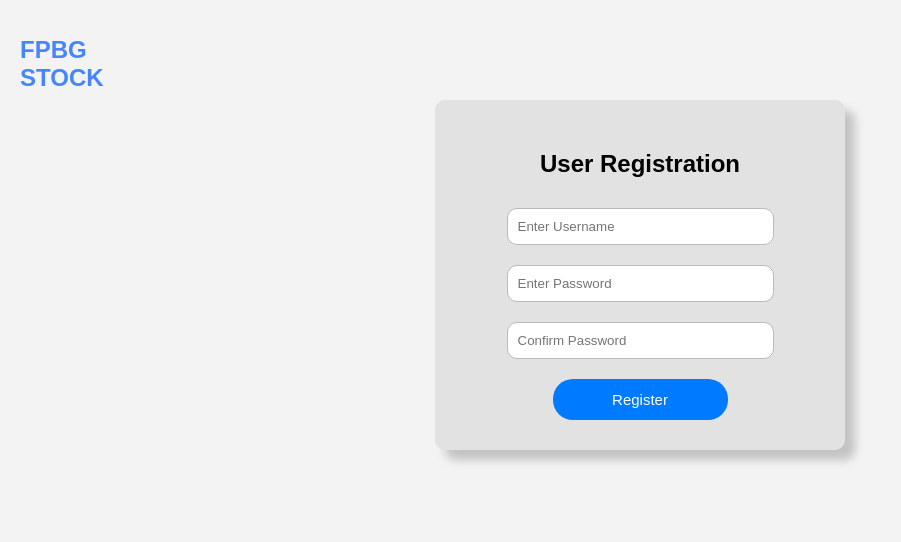
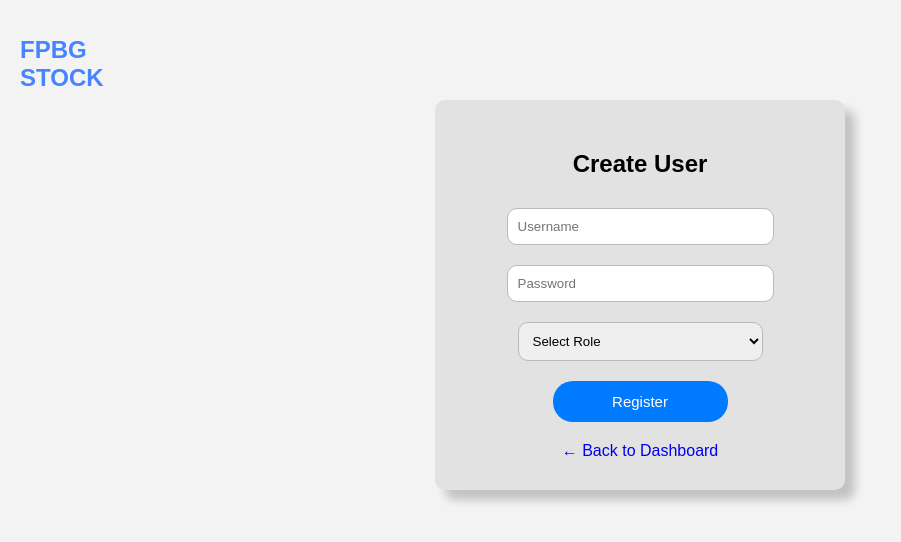
Before and after one commit to SlowlyKent/fpbg_final, a PHP site: page /create.php in a window 1280 px wide. Shown: the top 542 px of the page, without its empty margins (0-901 px from the left). Run offline with PHP 8.4, Linux system fonts and the light colour scheme; a user stored in the database is signed in.

Commit message:
Update create.php

```diff
--- a/create.php
+++ b/create.php
@@ -1,54 +1,47 @@
 <?php
 session_start();
-include 'connect.php'; // Ensure this file has correct database connection
-//test
-//sample adjustment
+include 'connect.php';
+
+
+if (!isset($_SESSION['user_id']) || $_SESSION['role'] !== 'admin') {
+    header('Location: index.php');
+    exit();
+}
+
+$error = '';
+$success = '';
+
 if ($_SERVER["REQUEST_METHOD"] == "POST") {
-    // Check if form fields are set
-    if (isset($_POST['username'], $_POST['password'], $_POST['confirm_password'])) {
-        $username = trim($_POST['username']);
-        $password = trim($_POST['password']);
-        $confirm_password = trim($_POST['confirm_password']);
+    $username = trim($_POST['username']);
+    $password = $_POST['password'];
+    $role = $_POST['role'];
 
-        // Check if passwords match
-        if ($password !== $confirm_password) {
-            echo "<script>alert('Passwords do not match!'); window.location.href='register.php';</script>";
-            exit();
+    if (empty($username) || empty($password) || empty($role)) {
+        $error = "All fields are required.";
+    } else {
+        $check_stmt = $conn->prepare("SELECT user_id FROM users WHERE username = ?");
+        $check_stmt->bind_param("s", $username);
+        $check_stmt->execute();
+        $check_result = $check_stmt->get_result();
+
+        if ($check_result->num_rows > 0) {
+            $error = "Username already exists.";
+        } else {
+            $hashed_password = password_hash($password, PASSWORD_DEFAULT);
+            $insert_stmt = $conn->prepare("INSERT INTO users (username, password, role) VALUES (?, ?, ?)");
+            $insert_stmt->bind_param("sss", $username, $hashed_password, $role);
+
+            if ($insert_stmt->execute()) {
+                $success = "Account created successfully.";
+            } else {
+                $error = "Error creating account.";
+            }
+            $insert_stmt->close();
         }
-
-        // Check if username already exists
-        $checkStmt = $conn->prepare("SELECT user_id FROM users WHERE username = ?");
-        $checkStmt->bind_param("s", $username);
-        $checkStmt->execute();
-        $checkStmt->store_result();
-
-        if ($checkStmt->num_rows > 0) {
-            echo "<script>alert('Username already taken!'); window.location.href='register.php';</script>";
-            exit();
-        }
-        $checkStmt->close();
-
-        // Hash password for security
-        $hashed_password = password_hash($password, PASSWORD_BCRYPT);
-
-        // Insert user into database
-        $stmt = $conn->prepare("INSERT INTO users (username, password) VALUES (?, ?)");
-        $stmt->bind_param("ss", $username, $hashed_password);
-
-        if ($stmt->execute()) {
-            echo "<script>alert('Registration successful! Please log in.'); window.location.href='index.php';</script>";
-        } else {
-            echo "<script>alert('Registration failed! Please try again.'); window.location.href='register.php';</script>";
-        }
-
-        // Close statement
-        $stmt->close();
-    } else {
-        echo "<script>alert('Please fill in all fields.'); window.location.href='register.php';</script>";
+        $check_stmt->close();
     }
 }
 
-// Close database connection
 $conn->close();
 ?>
 
@@ -57,20 +50,39 @@ $conn->close();
 <head>
     <meta charset="UTF-8">
     <meta name="viewport" content="width=device-width, initial-scale=1.0">
-    <title>Register</title>
-    <link rel="stylesheet" href="create.css">
-
+    <title>Create User</title>
+    <link rel="stylesheet" href="create.css"> <!-- Make sure create.css is in the same folder -->
 </head>
 <body>
-    <h1 class="logo">FPBG<br> STOCK</h1>
-    <div class="login-container">
-    <h2>User Registration</h2>
-    <form action="create.php" method="POST">
-        <input type="text" name="username" placeholder="Enter Username" required>
-        <input type="password" name="password" placeholder="Enter Password" required>
-        <input type="password" name="confirm_password" placeholder="Confirm Password" required>
+
+<h1 class="logo">FPBG<br>STOCK</h1>
+
+<div class="login-container">
+    <h2>Create User</h2>
+
+    <?php if (!empty($error)) { ?>
+        <p style="color: red;"><?php echo $error; ?></p>
+    <?php } ?>
+
+    <?php if (!empty($success)) { ?>
+        <p style="color: green;"><?php echo $success; ?></p>
+    <?php } ?>
+
+    <form method="POST" action="create.php">
+        <input type="text" name="username" placeholder="Username" required>
+        <input type="password" name="password" placeholder="Password" required>
+
+        <select name="role" required>
+            <option value="">Select Role</option>
+            <option value="admin">Admin</option>
+            <option value="staff">Staff</option>
+        </select>
+
         <button type="submit">Register</button>
     </form>
+
+    <a href="dashboard.php" style="text-decoration: none; display: block; margin-top: 20px;">← Back to Dashboard</a>
 </div>
+
 </body>
 </html>
```
